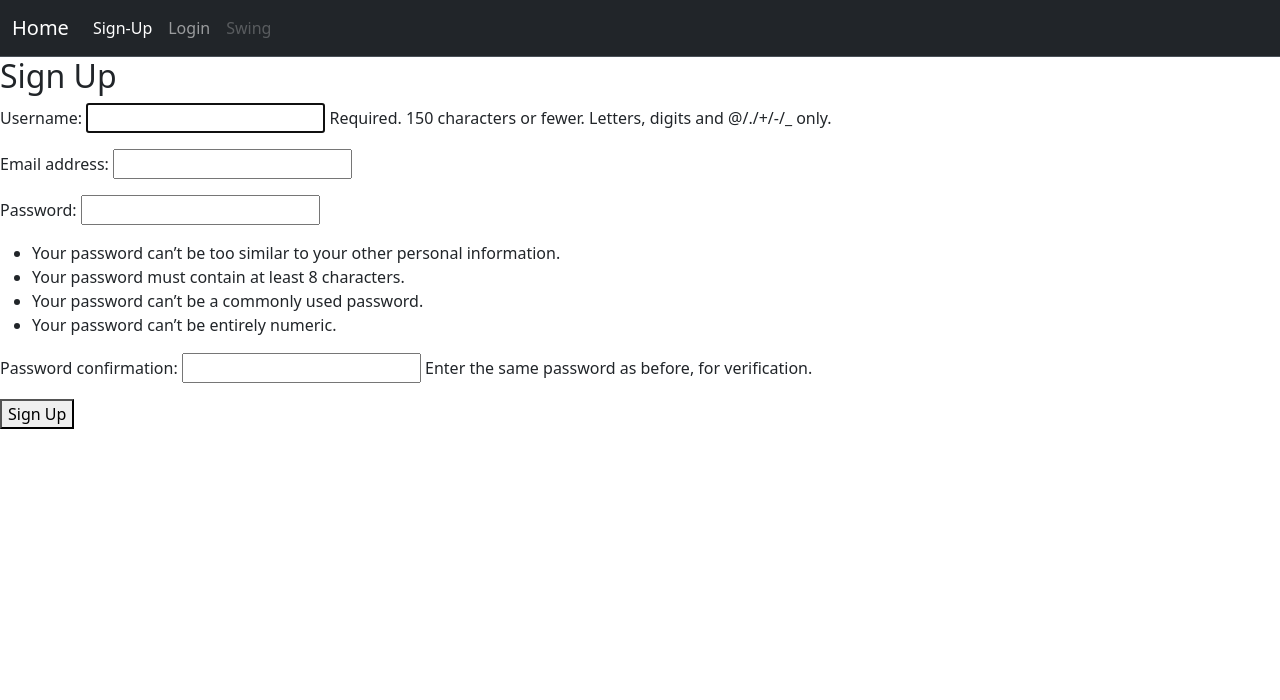
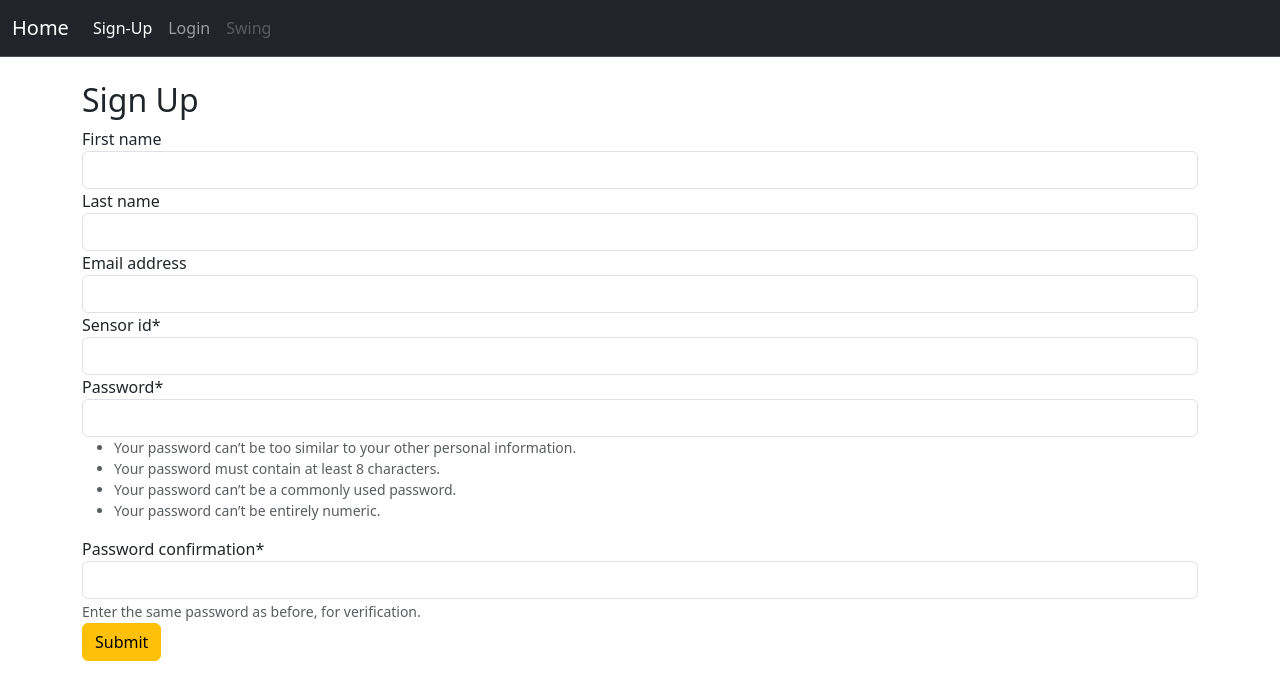
Before and after one commit to dorstrauss/Golf_Analytics, a Django app: page /signup/ in a window 1280 px wide. Shown: the top 700 px of the page. Run offline with Django 4.2, Linux system fonts and the light colour scheme; some libraries are stand-ins or nearby versions.

Commit message:
made the signup form better looking by using crispy-forms

```diff
--- a/golf_website/forms.py
+++ b/golf_website/forms.py
@@ -6,7 +6,8 @@ class GolfUserCreationForm(UserCreationForm):
 
     class Meta:
         model = GolfUser
-        fields = ("username", "email")
+        fields = ('first_name', 'last_name', 'email', 'sensor_id')
+
 
 
 class GolfUserChangeForm(UserChangeForm):
--- a/golf_website/models.py
+++ b/golf_website/models.py
@@ -5,10 +5,10 @@ from django.core.validators import MaxValueValidator, MinValueValidator
 
 class GolfUser(AbstractUser):
 
-    # player_image = models.ImageField(default='media/default_image.jpg', upload_to='media/players_images/')
-    # height = models.IntegerField(null=True, validators=[MinValueValidator(100), MaxValueValidator(250)])
-    # handicap = models.IntegerField(null=True, validators=[MinValueValidator(0), MaxValueValidator(36)])
-    # sensor_id = models.CharField(unique=True, max_length=25, default="")
+    player_image = models.ImageField(default='media/default_image.jpg', upload_to='media/players_images/')
+    height = models.IntegerField(null=True, validators=[MinValueValidator(100), MaxValueValidator(250)])
+    handicap = models.IntegerField(null=True, validators=[MinValueValidator(0), MaxValueValidator(36)])
+    sensor_id = models.CharField(unique=True, max_length=25, default="")
 
     def __str__(self):
         return '{first_name} {last_name}'.format(first_name=self.first_name, last_name=self.last_name)
--- a/golf_website/templates/signup.html
+++ b/golf_website/templates/signup.html
@@ -1,10 +1,13 @@
 {% extends "base.html" %}
 
 {% block content %}
-<h2>Sign Up</h2>
-<form method="post">
-  {% csrf_token %}
-  {{ form.as_p }}
-  <button type="submit">Sign Up</button>
-</form>
+{% load crispy_forms_tags %}
+<div class="container py-4">
+  <h2>Sign Up</h2>
+  <form method="post">
+    {% csrf_token %}
+    {{ form|crispy }}
+    <input class="btn btn-warning" type="submit" value="Submit">
+  </form>
+</div>
 {% endblock %}
--- a/templates/base.html
+++ b/templates/base.html
@@ -8,17 +8,17 @@
 <body>
   <nav class="navbar navbar-expand-lg bg-dark border-bottom" data-bs-theme="dark">
     <div class="container-fluid">
-      <a class="navbar-brand" href="#">Home</a>
+      <a class="navbar-brand" href="{% url 'home' %}">Home</a>
       <button class="navbar-toggler" type="button" data-bs-toggle="collapse" data-bs-target="#navbarNav" aria-controls="navbarNav" aria-expanded="false" aria-label="Toggle navigation">
         <span class="navbar-toggler-icon"></span>
       </button>
       <div class="collapse navbar-collapse" id="navbarNav">
         <ul class="navbar-nav">
           <li class="nav-item">
-            <a class="nav-link active" aria-current="page" href="#">Sign-Up</a>
+            <a class="nav-link active" aria-current="page" href="{% url 'signup' %}">Sign-Up</a>
           </li>
           <li class="nav-item">
-            <a class="nav-link" href="#">Login</a>
+            <a class="nav-link" href="{% url 'login' %}">Login</a>
           </li>
           <li class="nav-item">
             <a class="nav-link disabled" aria-disabled="true">Swing</a>
```
Also changed, not shown: golf_project/settings.py (+7 -0 lines), db.sqlite3.
